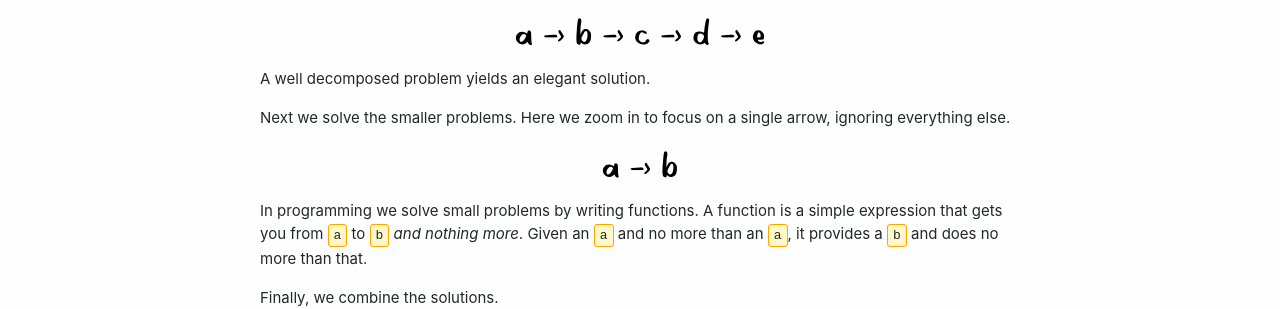
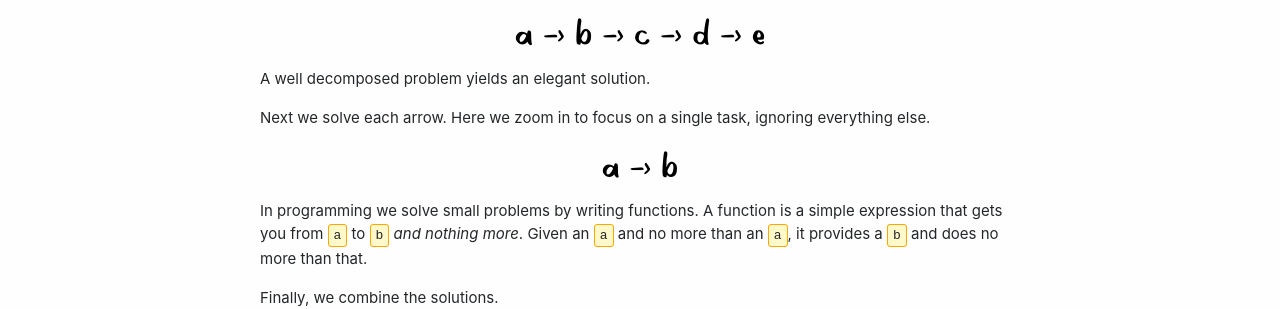
Before and after one commit to explodinglabs/explodinglabs.github.io, a Jekyll site: the page built from _posts/2021-03-09-composition.markdown, in a window 1280 px wide. Shown: the part 313-622 px from the top of the page. Built offline with Jekyll 4.4.1, drawn with Linux system fonts in a browser that asks for light colours.

Commit message:
Update 2021-03-09-composition.markdown

```diff
--- a/_posts/2021-03-09-composition.markdown
+++ b/_posts/2021-03-09-composition.markdown
@@ -16,8 +16,8 @@ problems, and break them down again until we can mentally digest them.
 
 A well decomposed problem yields an elegant solution.
 
-Next we solve the smaller problems. Here we zoom in to focus on a
-single arrow, ignoring everything else.
+Next we solve each arrow. Here we zoom in to focus on a
+single task, ignoring everything else.
 
 {:refdef: style="text-align: center; margin: 20px 0;"}
 ![composition-full](/assets/composition-zoomed.png)
```
